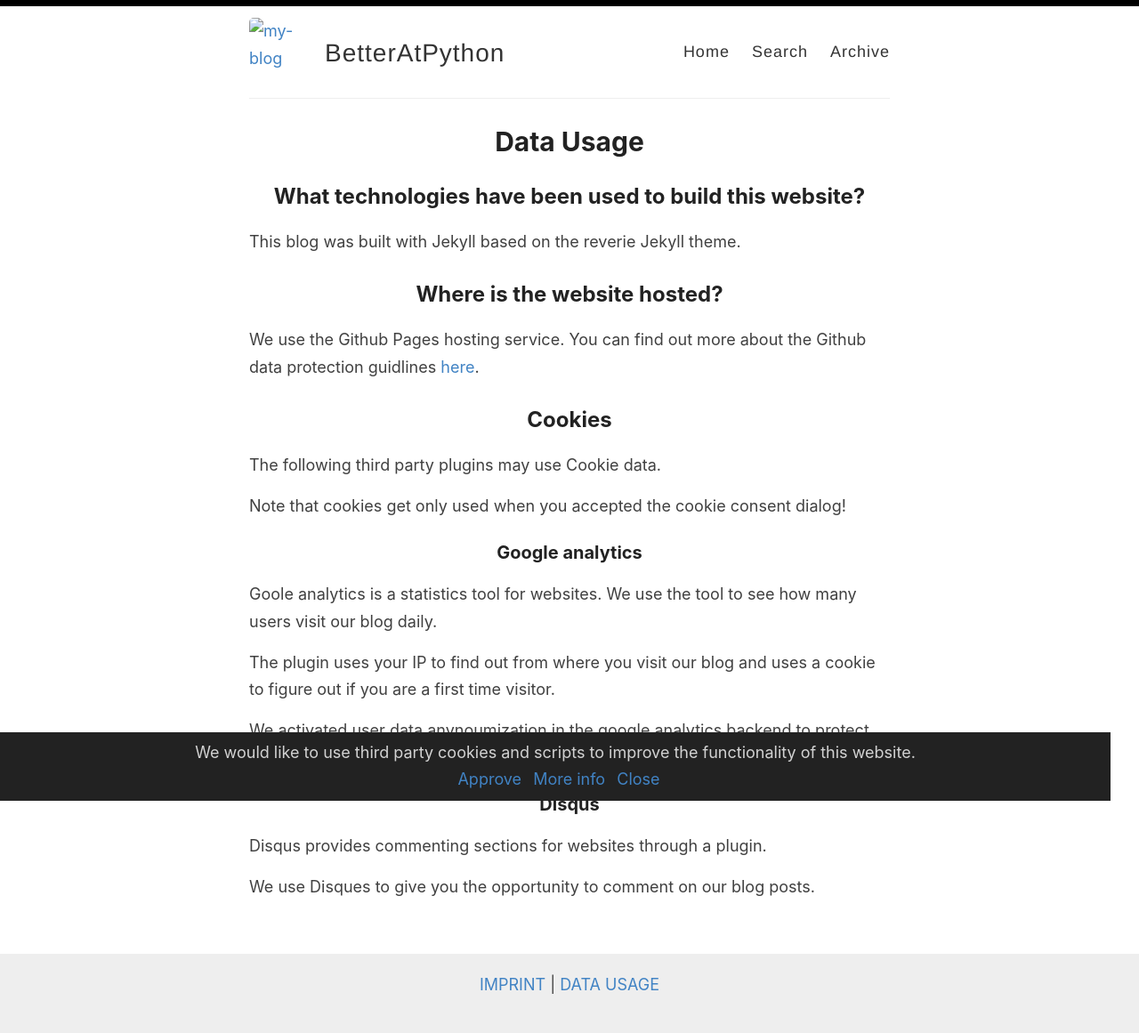
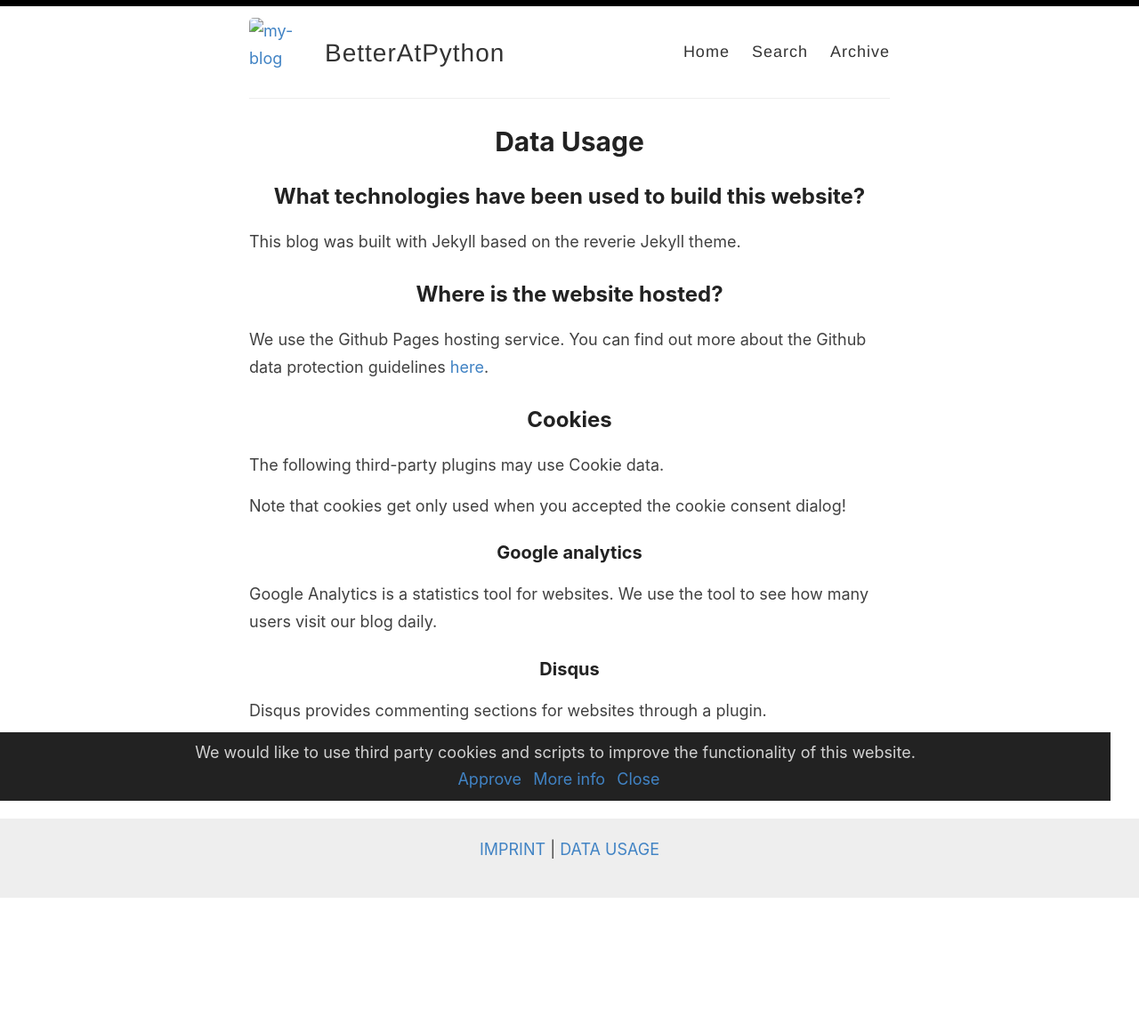
Before and after one commit to gdenn/my-blog, a Jekyll site: the page built from _pages/gdpr.md, in a window 1280 px wide. Shown: the whole page at 89% size. Built offline with Jekyll 4.4.1, drawn with Linux system fonts in a browser that asks for light colours; after the commit the page ends 1009 px from its top, so only the background shows below that.

Commit message:
Fix spelling on gdpr page

```diff
--- a/_pages/gdpr.md
+++ b/_pages/gdpr.md
@@ -11,25 +11,21 @@ This blog was built with Jekyll based on the reverie Jekyll theme.
 ## Where is the website hosted?
 
 We use the Github Pages hosting service.
-You can find out more about the Github data protection guidlines [here](https://docs.github.com/en/github/site-policy/github-privacy-statement).
+You can find out more about the Github data protection guidelines [here](https://docs.github.com/en/github/site-policy/github-privacy-statement).
 
 ## Cookies
 
-The following third party plugins may use Cookie data.
+The following third-party plugins may use Cookie data.
 
 Note that cookies get only used when you accepted the cookie consent dialog!
 
 ### Google analytics
 
-Goole analytics is a statistics tool for websites.
+Google Analytics is a statistics tool for websites.
 We use the tool to see how many users visit our blog daily.
-
-The plugin uses your IP to find out from where you visit our blog and uses a cookie to figure out if you are a first time visitor.
-
-We activated user data anynoumization in the google analytics backend to protect your privacy!
 
 ### Disqus
 
 Disqus provides commenting sections for websites through a plugin.
 
-We use Disques to give you the opportunity to comment on our blog posts.
+We use Disqus to allow you to comment on our blog posts.
```
